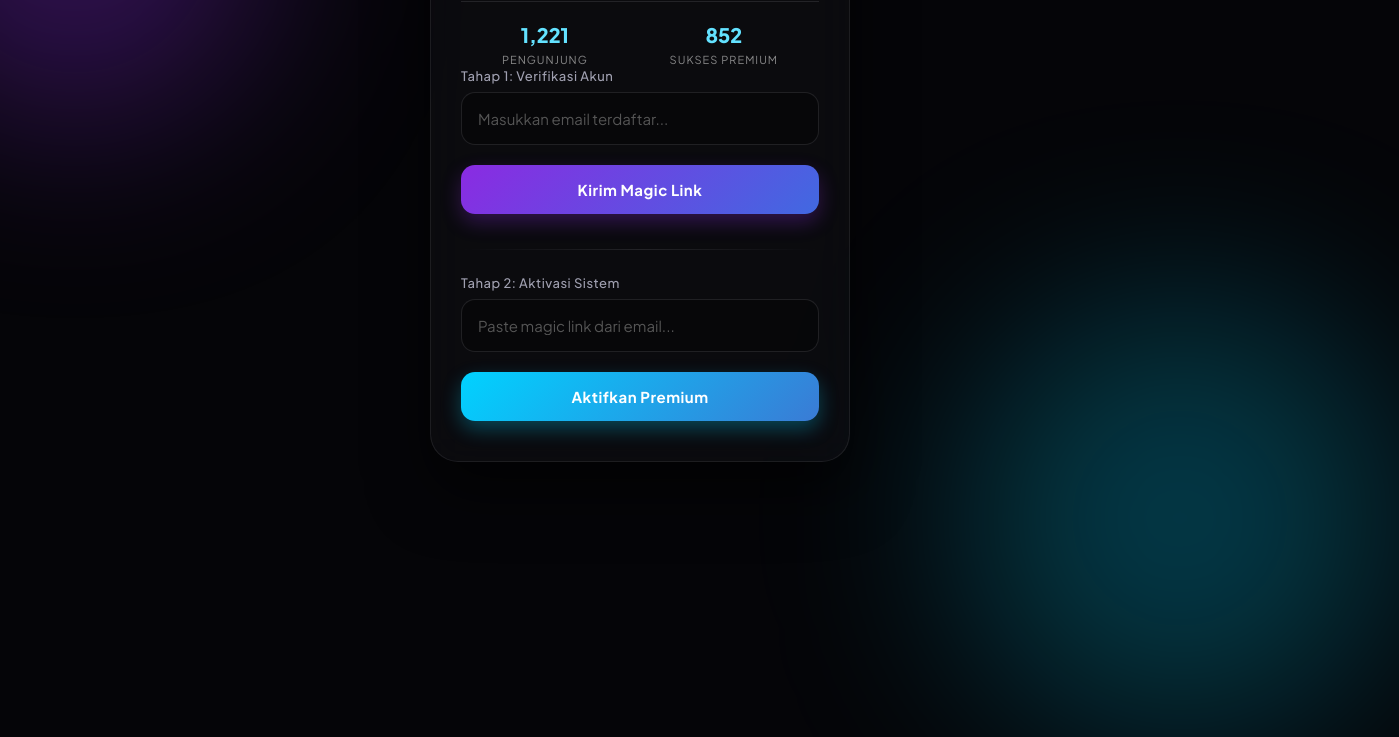
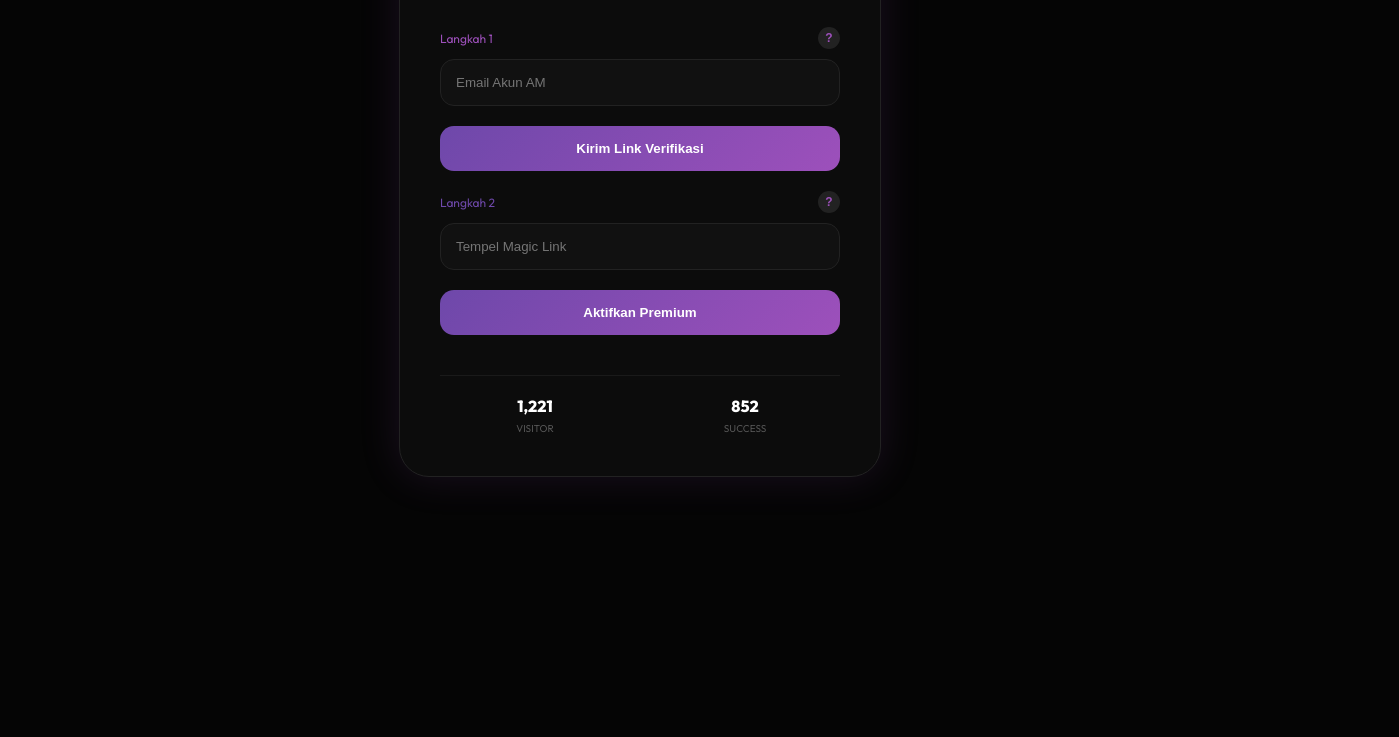
Before and after one commit to kyedeveloper/am-premium, a website: page index.html in a window 1280 px wide. Shown: the part 221-958 px from the top of the page, 1399 px wide, since content can reach past the window. After the commit the page ends 800 px from the top, so only its background shows below. Drawn offline with Linux system fonts and the light colour scheme; some packages are replaced by stand-ins of ours; a script that the page names is missing.

Commit message:
Refactor index.html for AM Premium layout and styles
Updated styles and structure for the AM Premium page, including new fonts and button styles. Removed background animations and adjusted input fields.

```diff
--- a/index.html
+++ b/index.html
@@ -4,226 +4,58 @@
     <meta charset="UTF-8">
     <meta name="viewport" content="width=device-width, initial-scale=1.0">
     <title>AM Premium | VIP Access</title>
+    <link href="https://fonts.googleapis.com/css2?family=Outfit:wght@300;400;600;800&display=swap" rel="stylesheet">
+    <link href="https://cdn.jsdelivr.net/npm/sweetalert2@11/dist/sweetalert2.min.css" rel="stylesheet">
+    <style>
+        :root { --accent: #9d50bb; --bg: #050505; }
+        body { background: var(--bg); color: #fff; font-family: 'Outfit', sans-serif; display: flex; justify-content: center; align-items: center; min-height: 100vh; margin: 0; }
+        .card { width: 90%; max-width: 400px; background: #0c0c0c; border: 1px solid #222; border-radius: 30px; padding: 40px; box-shadow: 0 0 40px rgba(157, 80, 187, 0.15); }
+        h1 { font-size: 24px; margin-bottom: 5px; color: #fff; }
+        .sub { color: #666; font-size: 13px; margin-bottom: 30px; }
 
-    <!-- Font Premium -->
-    <link href="https://fonts.googleapis.com/css2?family=Plus+Jakarta+Sans:wght@400;500;700;800&display=swap" rel="stylesheet">
+        .step-label { display: flex; align-items: center; justify-content: space-between; margin-bottom: 10px; }
+        .help-btn { background: #222; border: none; color: #9d50bb; border-radius: 50%; width: 22px; height: 22px; cursor: pointer; font-size: 12px; font-weight: bold; transition: 0.3s; }
+        .help-btn:hover { background: #333; }
 
-    <!-- SweetAlert2 CSS -->
-    <link href="https://cdn.jsdelivr.net/npm/@sweetalert2/theme-dark@5/dark.css" rel="stylesheet">
+        input { width: 100%; padding: 15px; border-radius: 14px; border: 1px solid #222; background: #111; color: #fff; margin-bottom: 20px; outline: none; box-sizing: border-box; }
+        .btn { width: 100%; padding: 15px; border-radius: 14px; border: none; font-weight: 600; cursor: pointer; margin-bottom: 10px; transition: 0.3s; }
+        .btn-main { background: linear-gradient(135deg, #6e48aa, #9d50bb); color: white; }
+        .btn-main:hover { transform: translateY(-2px); box-shadow: 0 5px 15px rgba(157, 80, 187, 0.4); }
 
-    <style>
-        * {
-            margin: 0;
-            padding: 0;
-            box-sizing: border-box;
-            font-family: 'Plus Jakarta Sans', sans-serif;
-        }
-
-        body {
-            background-color: #050508;
-            color: #fff;
-            min-height: 100vh;
-            display: flex;
-            justify-content: center;
-            align-items: center;
-            overflow: hidden;
-            position: relative;
-        }
-
-        .stats-container { display: flex; justify-content: space-around; margin-top: 30px; padding-top: 20px; border-top: 1px solid rgba(255,255,255,0.1); }
-.stat-box { text-align: center; }
-.stat-value { display: block; font-size: 20px; font-weight: 800; color: #63e2ff; }
-.stat-label { font-size: 11px; color: #888; text-transform: uppercase; letter-spacing: 1px; }
-
-        /* --- BACKGROUND ANIMASI CAHAYA --- */
-        .bg-orb-1, .bg-orb-2 {
-            position: absolute;
-            border-radius: 50%;
-            filter: blur(90px);
-            z-index: -1;
-            animation: float 8s infinite alternate ease-in-out;
-        }
-
-        .bg-orb-1 {
-            width: 350px;
-            height: 350px;
-            background: rgba(138, 43, 226, 0.35); /* Ungu */
-            top: -50px;
-            left: -100px;
-        }
-
-        .bg-orb-2 {
-            width: 400px;
-            height: 400px;
-            background: rgba(0, 210, 255, 0.25); /* Biru */
-            bottom: -100px;
-            right: -100px;
-            animation-delay: -4s;
-        }
-
-        @keyframes float {
-            0% { transform: translateY(0px) scale(1); }
-            100% { transform: translateY(40px) scale(1.1); }
-        }
-
-        /* --- GLASSMORPHISM CARD PREMIUM --- */
-        .container {
-            width: 90%;
-            max-width: 420px;
-            background: rgba(20, 20, 25, 0.4);
-            border: 1px solid rgba(255, 255, 255, 0.08);
-            backdrop-filter: blur(20px);
-            -webkit-backdrop-filter: blur(20px);
-            border-radius: 28px;
-            padding: 40px 30px;
-            text-align: center;
-            box-shadow: 0 30px 60px rgba(0, 0, 0, 0.6), inset 0 1px 0 rgba(255, 255, 255, 0.1);
-
-            /* Animasi masuk pas load */
-            opacity: 0;
-            transform: translateY(30px);
-            animation: slideUpFade 0.8s ease-out forwards;
-        }
-
-        @keyframes slideUpFade {
-            to { opacity: 1; transform: translateY(0); }
-        }
-
-        /* --- TEXT JUDUL ANIMASI GRADIENT --- */
-        .title {
-            font-size: 26px;
-            font-weight: 800;
-            margin-bottom: 25px;
-            background: linear-gradient(270deg, #b066fe, #63e2ff, #b066fe);
-            background-size: 200% auto;
-            -webkit-background-clip: text;
-            -webkit-text-fill-color: transparent;
-            animation: shine 4s linear infinite;
-        }
-
-        @keyframes shine {
-            to { background-position: 200% center; }
-        }
-
-        /* --- INPUT FIELDS --- */
-        .input-group {
-            margin-bottom: 20px;
-            text-align: left;
-        }
-
-        .input-group label {
-            display: block;
-            font-size: 13px;
-            font-weight: 500;
-            color: #a0a0b0;
-            margin-bottom: 8px;
-            letter-spacing: 0.5px;
-        }
-
-        input {
-            width: 100%;
-            padding: 16px;
-            background: rgba(0, 0, 0, 0.3);
-            border: 1px solid rgba(255, 255, 255, 0.1);
-            border-radius: 14px;
-            color: #fff;
-            font-size: 15px;
-            outline: none;
-            transition: all 0.3s ease;
-        }
-
-        input::placeholder {
-            color: #555;
-        }
-
-        input:focus {
-            border-color: #b066fe;
-            background: rgba(0, 0, 0, 0.5);
-            box-shadow: 0 0 20px rgba(176, 102, 254, 0.2);
-            transform: translateY(-2px);
-        }
-
-        /* --- BUTTONS --- */
-        .btn {
-            width: 100%;
-            padding: 15px;
-            border: none;
-            border-radius: 14px;
-            color: white;
-            font-size: 15px;
-            font-weight: 700;
-            cursor: pointer;
-            transition: all 0.3s ease;
-            letter-spacing: 0.5px;
-        }
-
-        .btn-1 {
-            background: linear-gradient(135deg, #8a2be2, #4169e1);
-            box-shadow: 0 8px 20px rgba(138, 43, 226, 0.3);
-            margin-bottom: 10px;
-        }
-
-        .btn-2 {
-            background: linear-gradient(135deg, #00d2ff, #3a7bd5);
-            box-shadow: 0 8px 20px rgba(0, 210, 255, 0.3);
-        }
-
-        .btn:hover {
-            transform: translateY(-3px);
-            filter: brightness(1.15);
-            box-shadow: 0 12px 25px rgba(255, 255, 255, 0.1);
-        }
-
-        .btn:active {
-            transform: translateY(1px);
-        }
-
-        /* Garis Pembatas (Divider) */
-        .divider {
-            height: 1px;
-            background: linear-gradient(90deg, transparent, rgba(255,255,255,0.1), transparent);
-            margin: 25px 0;
-        }
+        .stats { display: flex; gap: 20px; margin-top: 30px; padding-top: 20px; border-top: 1px solid #1a1a1a; }
+        .stat { flex: 1; text-align: center; }
+        .stat-n { font-weight: 800; color: #fff; display: block; }
+        .stat-l { font-size: 10px; color: #555; text-transform: uppercase; }
     </style>
 </head>
 <body>
+    <div class="card">
+        <h1>AM Premium</h1>
+        <p class="sub">Pro account processor for Alight Motion.</p>
 
-    <!-- Animasi Latar Belakang -->
-    <div class="bg-orb-1"></div>
-    <div class="bg-orb-2"></div>
+        <!-- Step 1 -->
+        <div class="step-label">
+            <span style="font-size: 12px; color:#9d50bb">Langkah 1</span>
+            <button class="help-btn" onclick="showHelp(1)">?</button>
+        </div>
+        <input type="email" id="email" placeholder="Email Akun AM">
+        <button class="btn btn-main" onclick="sendEmail()">Kirim Link Verifikasi</button>
 
-    <div class="container">
-        <h1 class="title">AM Premium Access</h1>
+        <!-- Step 2 -->
+        <div class="step-label" style="margin-top: 10px;">
+            <span style="font-size: 12px; color:#6e48aa">Langkah 2</span>
+            <button class="help-btn" onclick="showHelp(2)">?</button>
+        </div>
+        <input type="text" id="magicLink" placeholder="Tempel Magic Link">
+        <button class="btn btn-main" onclick="verifyAcc()">Aktifkan Premium</button>
 
-        <div class="stats-container">
-    <div class="stat-box">
-        <span class="stat-value" id="visitorCount">0</span>
-        <span class="stat-label">Pengunjung</span>
-    </div>
-    <div class="stat-box">
-        <span class="stat-value" id="generatedCount">0</span>
-        <span class="stat-label">Sukses Premium</span>
-    </div>
+        <div class="stats">
+            <div class="stat"><span class="stat-n" id="visitorCount">1,204</span><span class="stat-l">Visitor</span></div>
+            <div class="stat"><span class="stat-n" id="generatedCount">842</span><span class="stat-l">Success</span></div>
         </div>
-
-
-        <div class="input-group">
-            <label>Tahap 1: Verifikasi Akun</label>
-            <input type="email" id="emailInput" placeholder="Masukkan email terdaftar...">
-        </div>
-        <button class="btn btn-1" onclick="sendVerificationEmail()">Kirim Magic Link</button>
-
-        <div class="divider"></div>
-
-        <div class="input-group">
-            <label>Tahap 2: Aktivasi Sistem</label>
-            <input type="text" id="magicLinkInput" placeholder="Paste magic link dari email...">
-        </div>
-        <button class="btn btn-2" onclick="verifyPremium()">Aktifkan Premium</button>
     </div>
 
-    <!-- Script SweetAlert & JS External -->
-    <script src="https://cdn.jsdelivr.net/npm/sweetalert2@11/dist/sweetalert2.min.js"></script>
+    <script src="https://cdn.jsdelivr.net/npm/sweetalert2@11"></script>
     <script src="script.js"></script>
 </body>
-    </html>
+</html>
```
